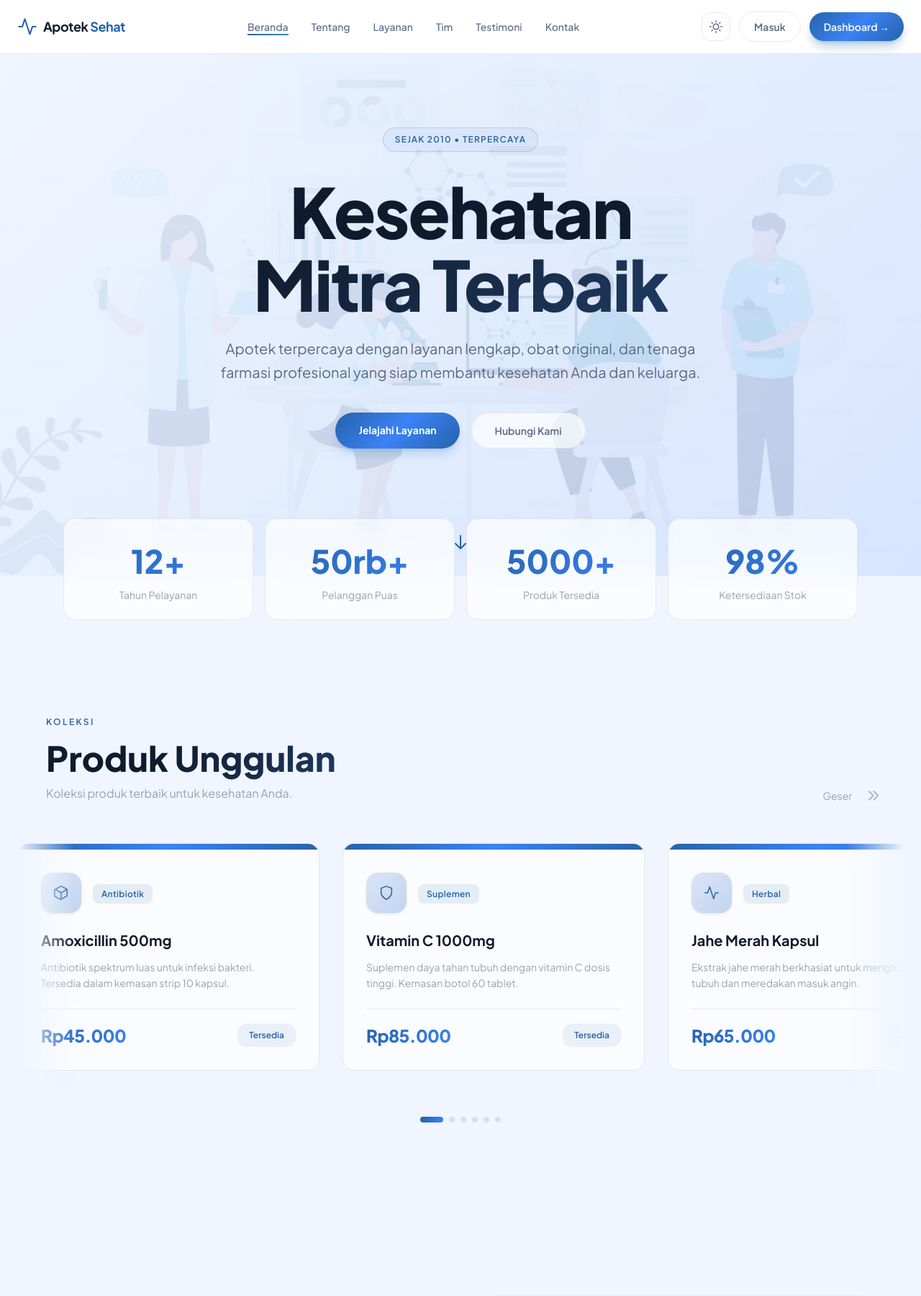
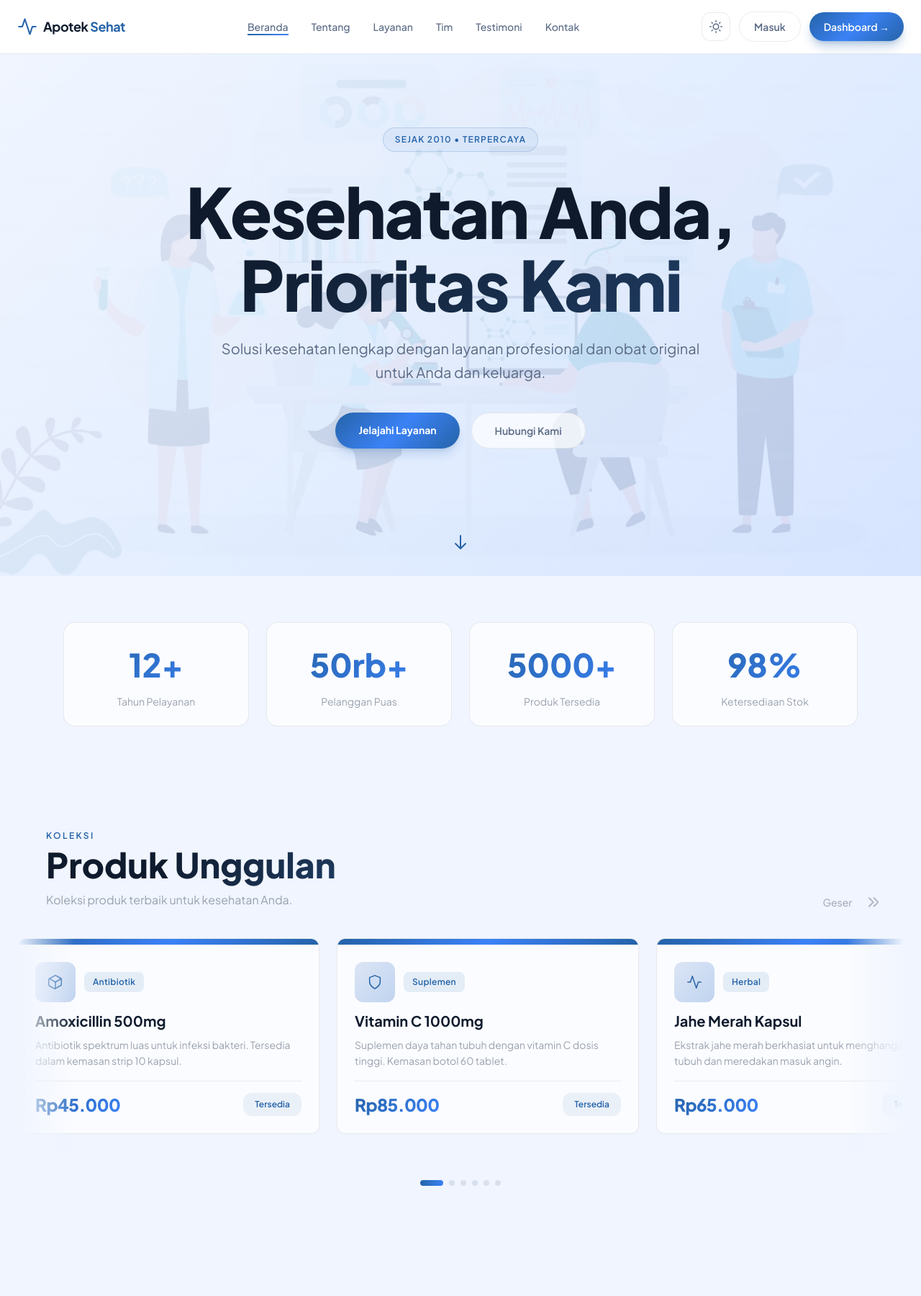
Before and after one commit to adnanadriansyah/apotek_django, a Django app: page / in a window 1280 px wide. Shown: the top 1800 px of the page at 72% size. Run offline with Django 5.2, Linux system fonts and the light colour scheme; style sheets or scripts are compiled from the project's sources.

Commit message:
fix: add revisi

```diff
--- a/apotek/templates/company_profile.html
+++ b/apotek/templates/company_profile.html
@@ -16,12 +16,11 @@
         Sejak 2010 &bull; Terpercaya
       </div>
       <h1 class="text-5xl md:text-7xl lg:text-8xl font-extrabold leading-[1.05] tracking-tight mb-6 animate-fade-in-up delay-1 text-[#0f1b2d]">
-        Kesehatan<br/>
-        <span class="gradient-text">Mitra Terbaik</span>
+        Kesehatan Anda,<br/>
+        <span class="gradient-text">Prioritas Kami</span>
       </h1>
       <p class="max-w-2xl mx-auto text-lg md:text-xl text-[#5a6a85] leading-relaxed mb-10 animate-fade-in-up delay-2">
-        Apotek terpercaya dengan layanan lengkap, obat original, dan tenaga farmasi profesional
-        yang siap membantu kesehatan Anda dan keluarga.
+        Solusi kesehatan lengkap dengan layanan profesional dan obat original untuk Anda dan keluarga.
       </p>
       <div class="flex flex-wrap justify-center gap-4 animate-fade-in-up delay-3">
         <a href="/layanan/" class="px-8 py-3.5 rounded-full text-sm font-bold text-white gradient-accent hover:opacity-90 transition-all shadow-lg shadow-[#2563a8]/20">
@@ -38,34 +37,34 @@
   </section>
 
   <!-- ── STATS ── -->
-  <section class="relative -mt-20 z-20 max-w-6xl mx-auto px-6">
-    <div class="grid grid-cols-2 md:grid-cols-4 gap-4">
+  <section class="relative z-20 max-w-6xl mx-auto px-6 py-16">
+    <div class="grid grid-cols-2 md:grid-cols-4 gap-6">
       <div class="glass rounded-2xl p-6 text-center hover-lift">
         <div class="stat-number">12+</div>
-        <div class="text-sm text-gray-400 mt-1">Tahun Pelayanan</div>
+        <div class="text-sm text-gray-400 mt-2">Tahun Pelayanan</div>
       </div>
       <div class="glass rounded-2xl p-6 text-center hover-lift">
         <div class="stat-number">50rb+</div>
-        <div class="text-sm text-gray-400 mt-1">Pelanggan Puas</div>
+        <div class="text-sm text-gray-400 mt-2">Pelanggan Puas</div>
       </div>
       <div class="glass rounded-2xl p-6 text-center hover-lift">
         <div class="stat-number">5000+</div>
-        <div class="text-sm text-gray-400 mt-1">Produk Tersedia</div>
+        <div class="text-sm text-gray-400 mt-2">Produk Tersedia</div>
       </div>
       <div class="glass rounded-2xl p-6 text-center hover-lift">
         <div class="stat-number">98%</div>
-        <div class="text-sm text-gray-400 mt-1">Ketersediaan Stok</div>
+        <div class="text-sm text-gray-400 mt-2">Ketersediaan Stok</div>
       </div>
     </div>
   </section>
 
   <!-- ── AUTO HORIZONTAL SCROLL: Produk Unggulan ── -->
-  <section class="py-24 md:py-32 px-6 relative overflow-hidden select-none" id="produk">
-    <div class="max-w-6xl mx-auto mb-14 px-6 md:px-0">
+  <section class="py-20 px-6 relative overflow-hidden select-none" id="produk">
+    <div class="max-w-6xl mx-auto mb-10 px-6 md:px-0">
       <div class="flex items-end justify-between">
         <div>
-          <span class="text-xs font-semibold tracking-[0.2em] uppercase text-[#2563a8]">Koleksi</span>
-          <h2 class="text-4xl md:text-5xl font-extrabold mt-4">
+          <span class="text-xs font-semibold tracking-[0.2em] uppercase text-[#2563a8] mb-2 block">Koleksi</span>
+          <h2 class="text-4xl md:text-5xl font-extrabold">
             Produk <span class="gradient-text">Unggulan</span>
           </h2>
           <p class="text-gray-400 mt-3 max-w-md leading-relaxed">Koleksi produk terbaik untuk kesehatan Anda.</p>
@@ -81,23 +80,21 @@
       <div class="scroll-gradient-left"></div>
       <div class="scroll-gradient-right"></div>
 
-      <div class="h-scroll flex gap-8 px-6 md:px-12 pb-6" id="hScroll">
+      <div class="h-scroll flex gap-6 px-6 md:px-12 pb-6" id="hScroll">
         {% for p in produk_list %}
         <div class="h-scroll-card w-[340px] md:w-[420px] shrink-0" data-index="{{ forloop.counter0 }}">
-          <div class="glass rounded-2xl h-full flex flex-col overflow-hidden">
+          <div class="glass rounded-xl h-full flex flex-col overflow-hidden">
             <div class="h-2 gradient-accent"></div>
-            <div class="p-8 flex flex-col flex-1">
-              <div class="flex items-center gap-4 mb-6">
-                <div class="w-14 h-14 rounded-2xl flex items-center justify-center shrink-0 shadow-sm" style="background: var(--service-icon-bg); color: #2563a8;">
+            <div class="p-6 flex flex-col flex-1">
+              <div class="flex items-center gap-3 mb-3">
+                <div class="w-14 h-14 rounded-xl flex items-center justify-center shrink-0" style="background: var(--service-icon-bg); color: #2563a8;">
                   {{ p.icon|safe }}
                 </div>
-                <div>
-                  <span class="text-xs font-semibold tracking-wide px-3 py-1.5 rounded-lg" style="background: rgba(37,99,168,0.1); color: #2563a8;">{{ p.badge }}</span>
-                </div>
+                <span class="text-xs font-semibold tracking-wide px-3 py-1.5 rounded-lg" style="background: rgba(37,99,168,0.1); color: #2563a8;">{{ p.badge }}</span>
               </div>
-              <h3 class="text-xl font-bold mb-3 leading-snug">{{ p.nama }}</h3>
-              <p class="text-sm text-gray-400 leading-relaxed flex-1 mb-6">{{ p.deskripsi }}</p>
-              <div class="flex items-center justify-between pt-5 border-t border-[var(--border-glass)]">
+              <h3 class="text-xl font-bold mb-2 leading-snug">{{ p.nama }}</h3>
+              <p class="text-sm text-gray-400 leading-relaxed flex-1 mb-4">{{ p.deskripsi }}</p>
+              <div class="flex items-center justify-between pt-4 border-t border-[var(--border-glass)]">
                 <span class="text-2xl font-extrabold tracking-tight" style="background: linear-gradient(135deg, #2563a8, #3b82f6); -webkit-background-clip: text; -webkit-text-fill-color: transparent; background-clip: text;">{{ p.harga }}</span>
                 <span class="text-xs font-semibold px-4 py-2 rounded-xl" style="background: rgba(37,99,168,0.08); color: #2563a8;">{{ p.status }}</span>
               </div>
```
